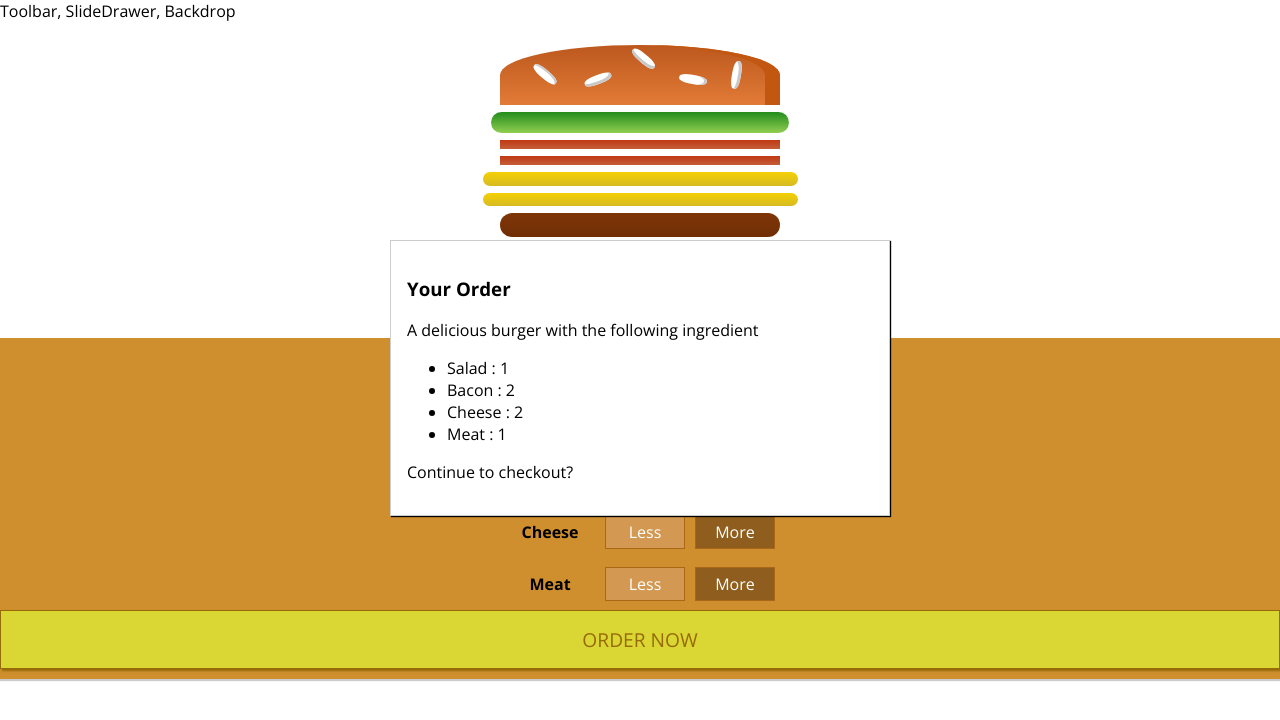
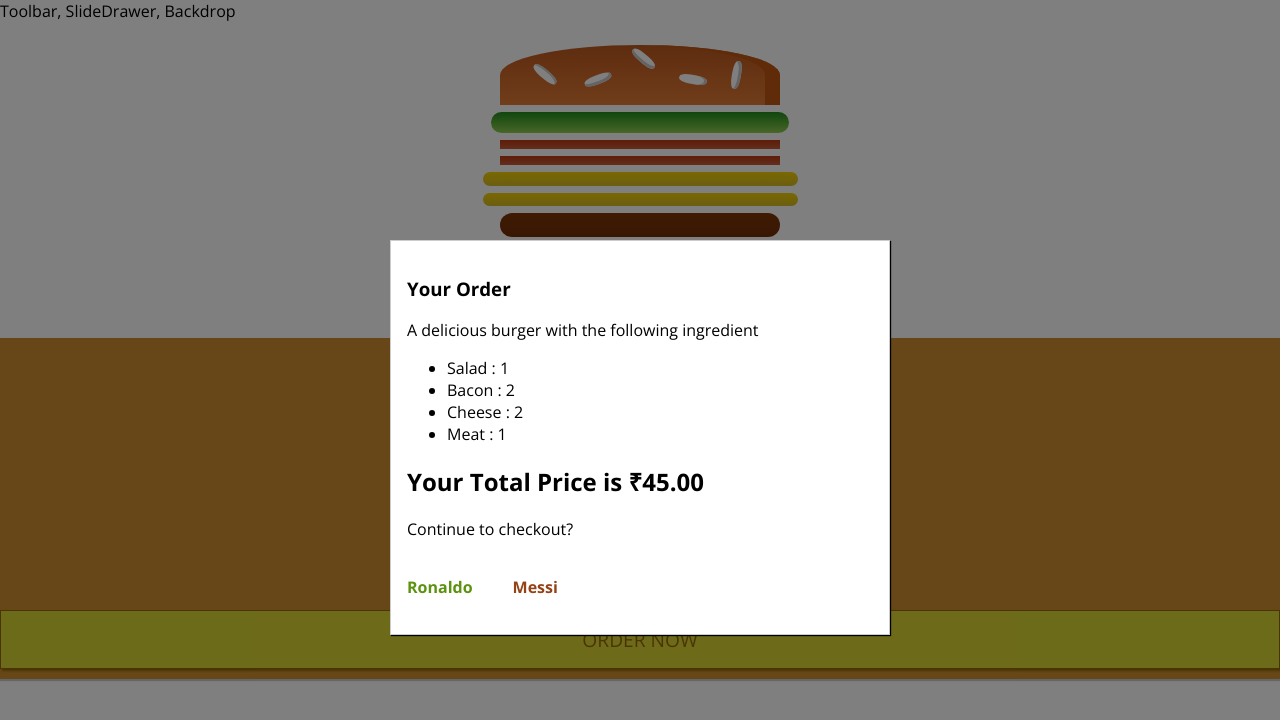
Before and after one commit to ShahabDadKhan/Burger-Builder, a React app: page / in a window 1280 px wide. Both pictures are taken after a click on the button "ORDER NOW". Shown: the top 720 px of the page. Built offline with nearby package versions, Linux system fonts and the light colour scheme.

Commit message:
added ronaldo messi btns

```diff
--- a/src/components/Burger/BuildControls/BuildControls.js
+++ b/src/components/Burger/BuildControls/BuildControls.js
@@ -12,7 +12,7 @@ const controls = [
 const buildControls = (props) => (
   <div className="BuildControls">
     <p>
-      Total Price : <strong> {props.totalPrice.toFixed(2)} </strong>
+      Total Price : <strong> &#8377;{props.totalPrice.toFixed(2)} </strong>
     </p>
     {controls.map((ctrl) => (
       <BuildControl
@@ -26,7 +26,11 @@ const buildControls = (props) => (
       />
     ))}
 
-    <button disabled={props.totalPrice == 0} className="OrderButton">
+    <button
+      disabled={props.totalPrice == 0}
+      onClick={props.ordered}
+      className="OrderButton"
+    >
       ORDER NOW
     </button>
   </div>
--- a/src/components/Burger/OrderSummery/OrderSummery.js
+++ b/src/components/Burger/OrderSummery/OrderSummery.js
@@ -1,5 +1,6 @@
 import react from "react";
 import Aux from "../../../hoc/aux";
+import Button from "../../UI/Button/Button";
 
 const orderSummery = (props) => {
   const ingredientSummery = Object.keys(props.ingredients).map((igKey) => {
@@ -16,7 +17,18 @@ const orderSummery = (props) => {
       <h3>Your Order</h3>
       <p>A delicious burger with the following ingredient</p>
       <ul>{ingredientSummery}</ul>
+      <h2>
+        Your Total Price is <strong> &#8377;{props.price.toFixed(2)}</strong>
+      </h2>
       <p>Continue to checkout?</p>
+      <Button btnType="Success" clicked={props.continue}>
+        Ronaldo
+      </Button>
+      <Button btnType="Danger" clicked={props.order}>
+        Messi
+      </Button>
+      {/* <button onClick={props.order}>Cancel</button> */}
+      {/* <button onClick={props.order}>Siiuuuuu</button> */}
     </Aux>
   );
 };
--- a/src/components/UI/BackDrop/BackDrop.js
+++ b/src/components/UI/BackDrop/BackDrop.js
@@ -0,0 +1,7 @@
+import react from "react";
+import "./Backdrop.css";
+
+const backdrop = (props) =>
+  props.show ? <div className="Backdrop"></div> : null;
+
+export default backdrop;
--- /dev/null
+++ b/src/components/UI/BackDrop/Backdrop.css
@@ -0,0 +1,9 @@
+.Backdrop {
+    width: 100%;
+    height: 100%;
+    position: fixed;
+    top: 0;
+    left: 0;
+    z-index: 100;
+    background-color: rgba(0, 0, 0, 0.5);
+}
--- /dev/null
+++ b/src/components/UI/Button/Button.css
@@ -0,0 +1,24 @@
+.Button {
+    background-color: transparent;
+    border: none;
+    color: white;
+    outline: none;
+    cursor: pointer;
+    font: inherit;
+    padding: 10px;
+    margin: 10px;
+    font-weight: bold;
+}
+
+.Button:first-of-type {
+    margin-left: 0;
+    padding-left: 0;
+}
+
+.Success {
+    color: #5C9210;
+}
+
+.Danger {
+    color: #944317;
+}
--- /dev/null
+++ b/src/components/UI/Button/Button.js
@@ -0,0 +1,14 @@
+import react from "react";
+import "./Button.css";
+
+const button = (props) => (
+  <button
+    className={["Button", props.btnType].join(" ")}
+    onClick={props.clicked}
+  >
+    {" "}
+    {props.children}{" "}
+  </button>
+);
+
+export default button;
--- a/src/components/UI/Modal/Modal.js
+++ b/src/components/UI/Modal/Modal.js
@@ -1,6 +1,21 @@
 import react from "react";
 import "./Modal.css";
+import Aux from "../../../hoc/aux";
+import Backdrop from "../BackDrop/BackDrop";
 
-const modal = (props) => <div className="Modal">{props.children}</div>;
+const modal = (props) => (
+  <Aux>
+    <Backdrop show={props.show} />
+    <div
+      className="Modal"
+      style={{
+        transform: props.show ? "translateY(0)" : "translateY(-100vh)",
+        opacity: props.show ? "1" : "0",
+      }}
+    >
+      {props.children}
+    </div>
+  </Aux>
+);
 
 export default modal;
--- a/src/container/BurgerBuilde/BurgerBuilder.js
+++ b/src/container/BurgerBuilde/BurgerBuilder.js
@@ -21,6 +21,17 @@ class BurgerBuilder extends Component {
       meat: 1,
     },
     totalPrice: 45,
+    purchasable: false,
+    purchasing: false,
+  };
+
+  purchasingHandler = () => {
+    this.setState({ purchasing: !this.state.purchasing });
+    console.log("Purchesed", this.state.purchasing);
+  };
+
+  purchasContinueHandler = () => {
+    alert("Offcourse you choose the GOAT");
   };
 
   addIngredientHandler = (type) => {
@@ -65,8 +76,13 @@ class BurgerBuilder extends Component {
     }
     return (
       <Aux>
-        <Modal>
-          <OrderSummery ingredients={this.state.ingredients} />
+        <Modal show={this.state.purchasing}>
+          <OrderSummery
+            price={this.state.totalPrice}
+            order={this.purchasingHandler}
+            continue={this.purchasContinueHandler}
+            ingredients={this.state.ingredients}
+          />
         </Modal>
         <Burger ingredients={this.state.ingredients} />
         {/* <div>Build Controls</div> */}
@@ -74,6 +90,7 @@ class BurgerBuilder extends Component {
           totalPrice={this.state.totalPrice}
           ingredientAdded={this.addIngredientHandler}
           ingredientRemoved={this.removeIngredientHandler}
+          ordered={this.purchasingHandler}
           disabled={disabledInfo}
         />
       </Aux>
```
